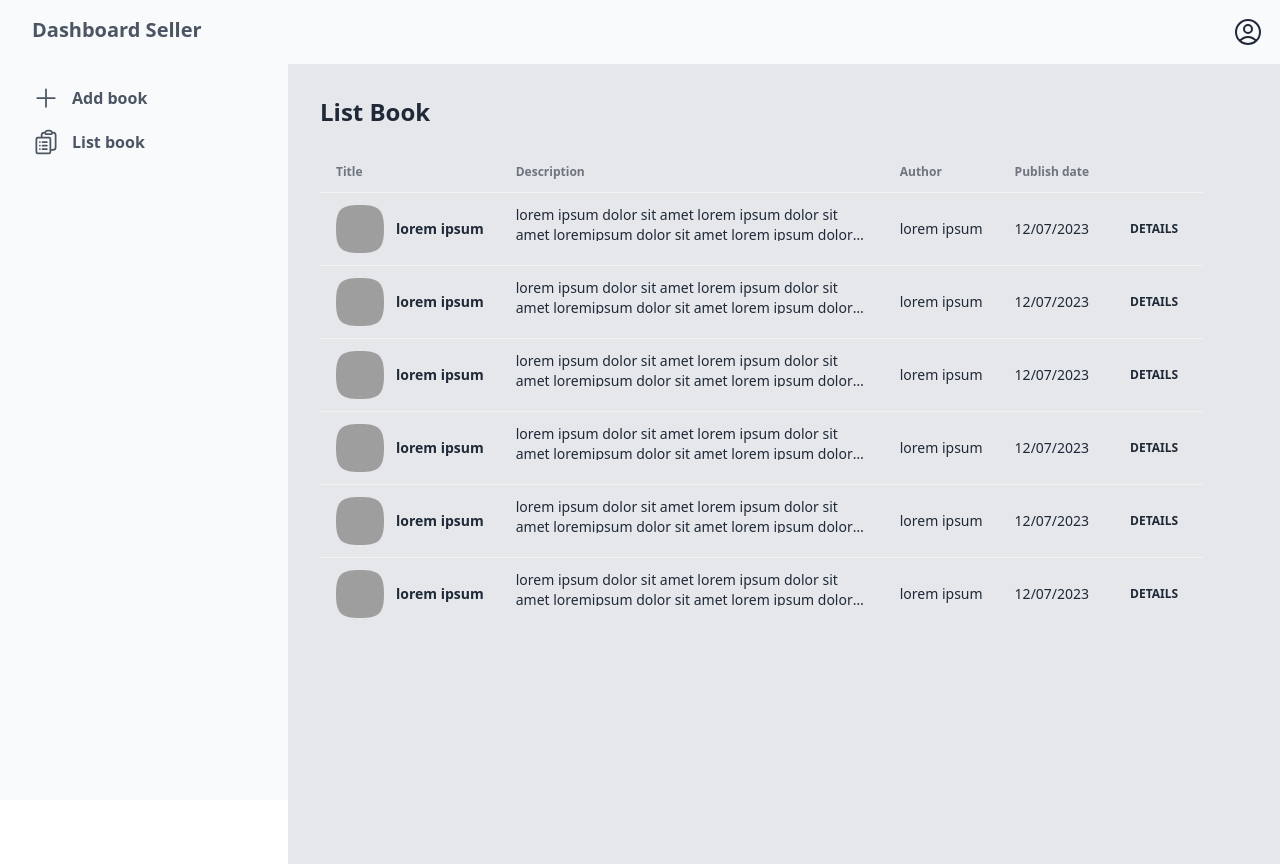
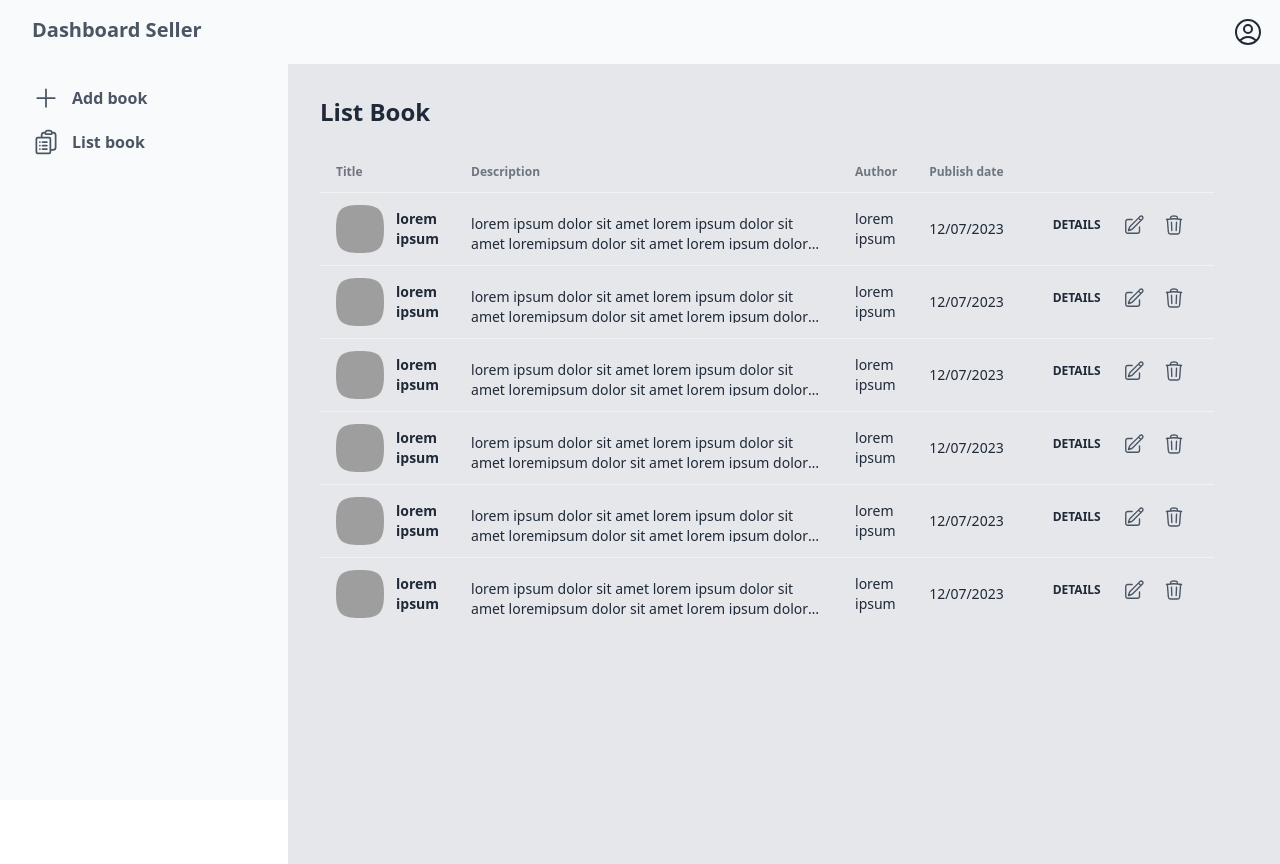
Before and after one commit to Abyanzhafran/candle, a React (Vite) app in the folder frontend/: page /dashboard2/dashboard-list-book in a window 1280 px wide. Built offline with nearby package versions, Linux system fonts and the light colour scheme; grey boxes are pictures that could not be loaded.

Commit message:
update ui - DashboardListBook - fix table can't auto overflow when screen change

```diff
--- a/frontend/src/pages/dashboardLayout/DashboardListBook.jsx
+++ b/frontend/src/pages/dashboardLayout/DashboardListBook.jsx
@@ -1,3 +1,5 @@
+import { PencilSquareIcon, TrashIcon } from "@heroicons/react/24/outline";
+
 export default function DashboardAbout() {
   const bookData = [
     {
@@ -41,7 +43,7 @@ export default function DashboardAbout() {
       publishDate: "12/07/2023",
     },
     {
-      cover: "lorem ipsum",
+      cover: "lorem ipsum dolor lorem ipsum dolor lorem ipsum dolor",
       title: "lorem ipsum",
       description:
         "lorem ipsum dolor sit amet lorem ipsum dolor sit amet loremipsum dolor sit amet lorem ipsum dolor sit amet lorem ipsum dolor sit amet",
@@ -51,8 +53,8 @@ export default function DashboardAbout() {
   ];
 
   return (
-    <div className="flex items-center justify-start w-full mt-8 pl-8">
-      <div className="flex flex-col gap-6">
+    <div className="flex items-start justify-start w-full h-auto mt-8 px-8">
+      <div className="w-80 flex flex-col flex-wrap gap-6">
         <span className="text-2xl font-bold">List Book</span>
         <div className="overflow-x-auto">
           <table className="table">
@@ -85,14 +87,20 @@ export default function DashboardAbout() {
                       </div>
                     </div>
                   </td>
-                  <td className="max-w-sm max-h-12 line-clamp-2">
+                  <td className="w-96 max-h-12 line-clamp-2">
                     {book.description}
                   </td>
-                  <td>{book.author}</td>
-                  <td>{book.publishDate}</td>
-                  <th>
+                  <td className="w-32">{book.author}</td>
+                  <td className="w-24">{book.publishDate}</td>
+                  <td className="flex items-center px-6 py-4 gap-2">
                     <button className="btn btn-ghost btn-xs">details</button>
-                  </th>
+                    <button className="btn btn-ghost btn-circle btn-sm">
+                      <PencilSquareIcon className="text-gray-600 font-bold p-1" />
+                    </button>
+                    <button className="btn btn-ghost btn-circle btn-sm">
+                      <TrashIcon className="text-gray-600 font-bold p-1" />
+                    </button>
+                  </td>
                 </tr>
               ))}
             </tbody>
```
